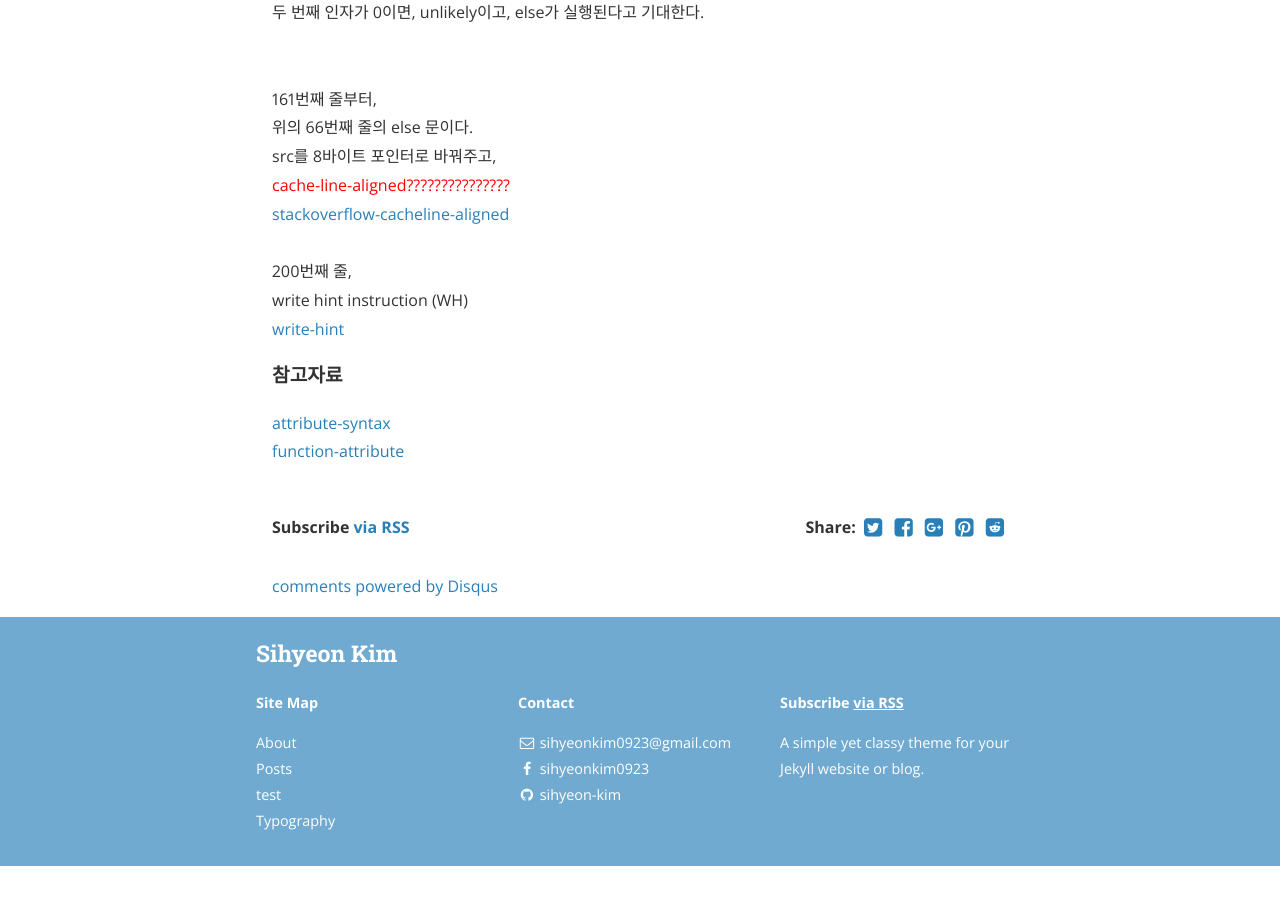
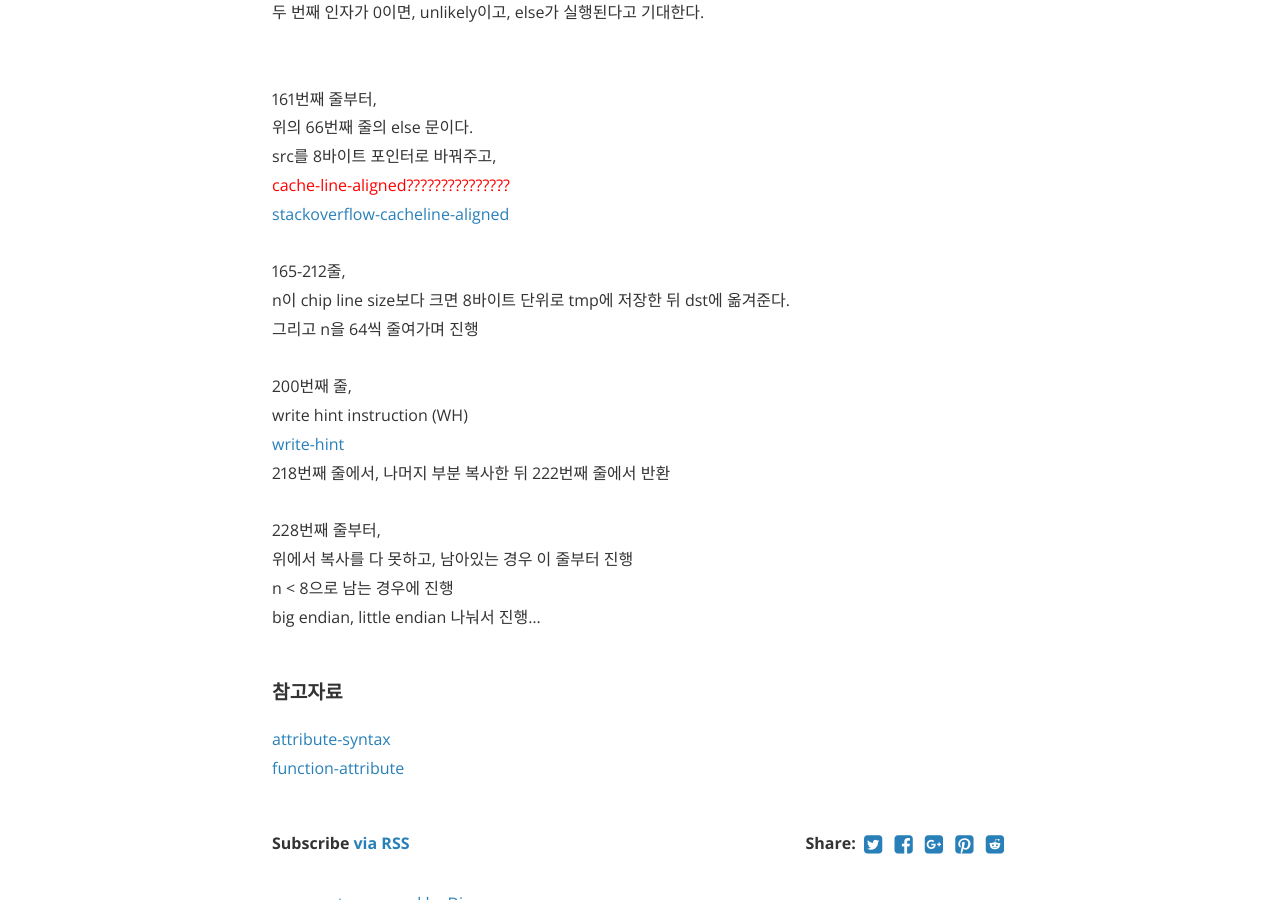
Before and after one commit to sihyeon-kim/sihyeon-kim.github.io, a Jekyll site: the page built from _posts/2019-09-06-Android-Package-Manager-#10-memcpy.markdown, in a window 1280 px wide and 900 px high, scrolled down 2660 px. Built offline with Jekyll 4.4.1, drawn with Linux system fonts in a browser that asks for light colours; nearby versions of some CDN libraries; comment, search, counter and statistics services are not loaded; before the commit the page ends 3526 px from its top, so only the background shows below that.

Commit message:
Update 2019-09-06-Android-Package-Manager-#10-memcpy.markdown

```diff
--- a/_posts/2019-09-06-Android-Package-Manager-#10-memcpy.markdown
+++ b/_posts/2019-09-06-Android-Package-Manager-#10-memcpy.markdown
@@ -94,10 +94,21 @@ src를 8바이트 포인터로 바꿔주고,
 <span style="color:red">cache-line-aligned???????????????</span>
 [stackoverflow-cacheline-aligned](https://stackoverflow.com/questions/39971639/what-does-cacheline-aligned-mean)
 <br>
+165-212줄,
+n이 chip line size보다 크면 8바이트 단위로 tmp에 저장한 뒤 dst에 옮겨준다.
+그리고 n을 64씩 줄여가며 진행
+<br>
 200번째 줄,
 write hint instruction (WH)
 [write-hint](https://www.coursehero.com/file/pksdf5/Instruction-Descriptions-I-4143-41110-Write-Hint-Format-WH64-Rbab-Misc-format/)
-
+218번째 줄에서,
+나머지 부분 복사한 뒤 222번째 줄에서 반환
+<br>
+228번째 줄부터,
+위에서 복사를 다 못하고, 남아있는 경우 이 줄부터 진행
+n < 8으로 남는 경우에 진행
+big endian, little endian 나눠서 진행...
+<br>
 
 
 
```
